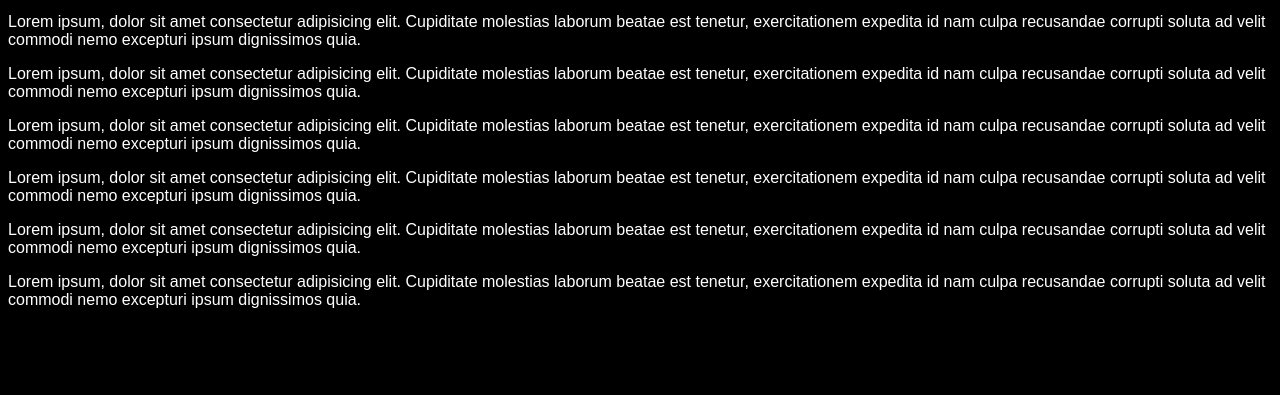
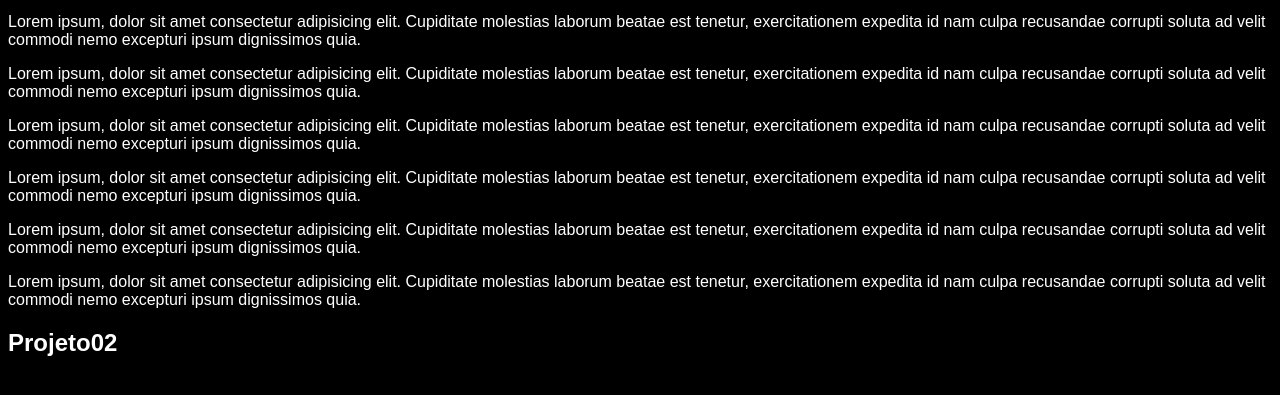
Before and after one commit to carl0s02/carl0s02.github.io, a plain HTML site: page index.html in a window 1280 px wide. Shown: the part 119-514 px from the top of the page. Drawn offline with Linux system fonts and the light colour scheme.

Commit message:
novo submmit

```diff
--- a/index.html
+++ b/index.html
@@ -15,5 +15,6 @@
     <p>Lorem ipsum, dolor sit amet consectetur adipisicing elit. Cupiditate molestias laborum beatae est tenetur, exercitationem expedita id nam culpa recusandae corrupti soluta ad velit commodi nemo excepturi ipsum dignissimos quia.</p>
     <p>Lorem ipsum, dolor sit amet consectetur adipisicing elit. Cupiditate molestias laborum beatae est tenetur, exercitationem expedita id nam culpa recusandae corrupti soluta ad velit commodi nemo excepturi ipsum dignissimos quia.</p>
     <p>Lorem ipsum, dolor sit amet consectetur adipisicing elit. Cupiditate molestias laborum beatae est tenetur, exercitationem expedita id nam culpa recusandae corrupti soluta ad velit commodi nemo excepturi ipsum dignissimos quia.</p>
+    <h2>Projeto02</h2>
 </body>
 </html>
```
